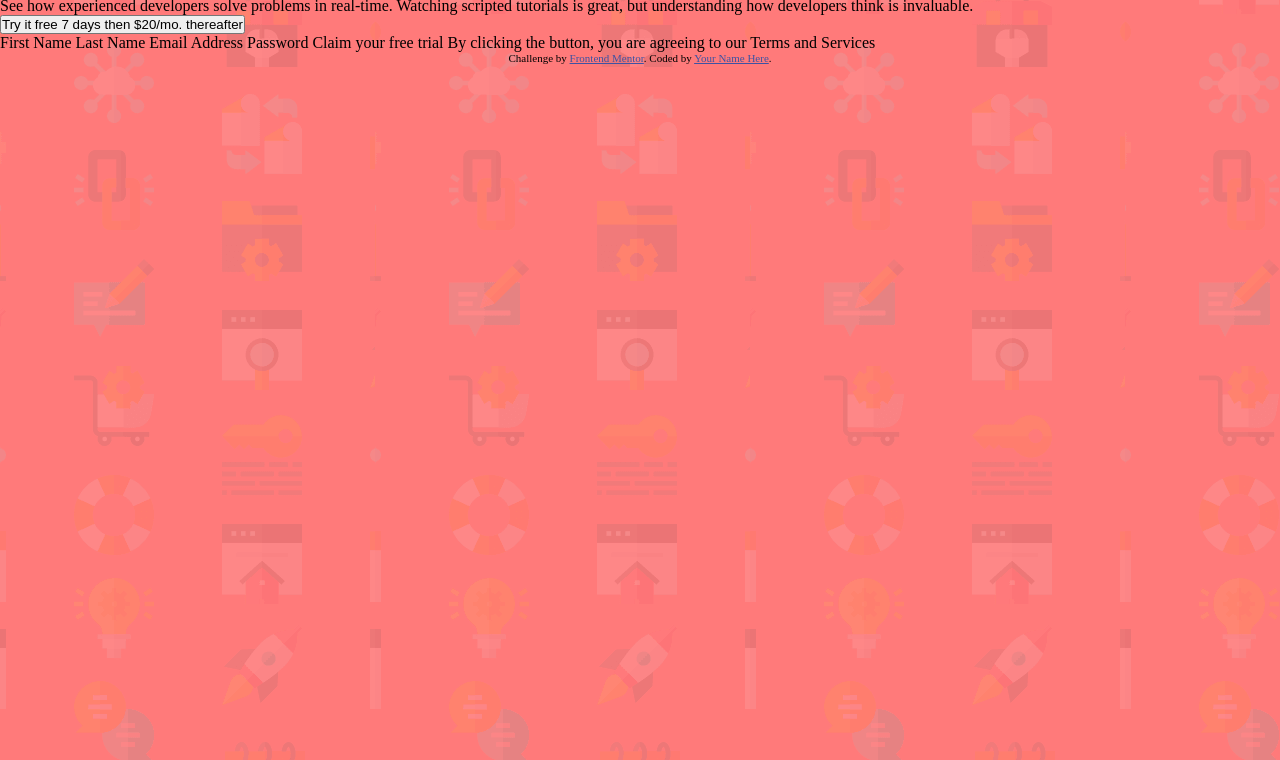
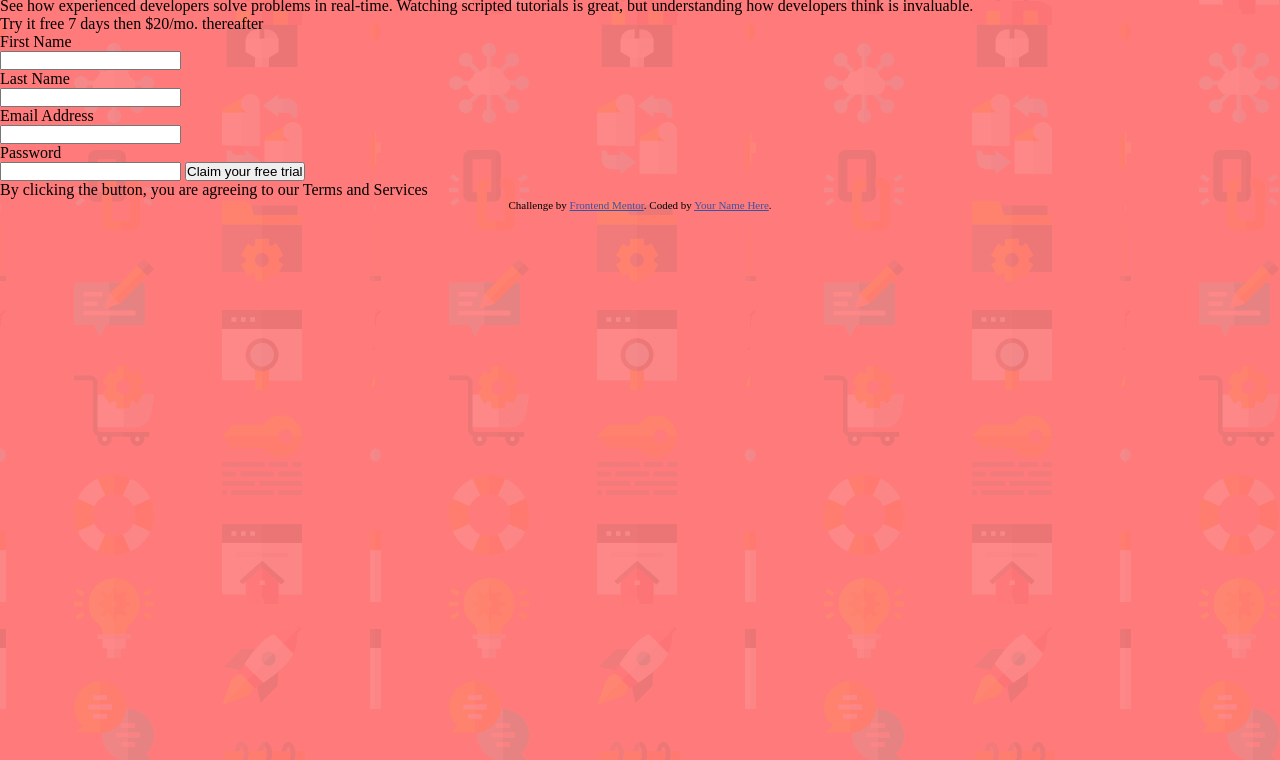
Before and after one commit to k4mlas/Intro-component-with-sign-up-form, a plain HTML site: page index.html in a window 1280 px wide. Shown: the part 40-800 px from the top of the page. Drawn offline with Linux system fonts and the light colour scheme.

Commit message:
finish code HTML

```diff
--- a/index.html
+++ b/index.html
@@ -25,16 +25,27 @@
           but understanding how developers think is invaluable.</p>
       </div>
       <div class="card__contentTwo">
-        <button class="card__btn">Try it free 7 days then $20/mo. thereafter</button>
+        <div class="card__subtitle">
+          <p class="card__subtitle__text">Try it free 7 days then $20/mo. thereafter</p>
+        </div>
         <div class="card__form">
-          First Name
-          Last Name
-          Email Address
-          Password
 
-          Claim your free trial
+          <p class="card__form__text">First Name</p>
+          <input class="card__form__input" type="text">
 
-          By clicking the button, you are agreeing to our Terms and Services
+          <p class="card__form__text">Last Name</p>
+          <input class="card__form__input" type="text">
+
+          <p class="card__form__text">Email Address</p>
+          <input class="card__form__input" type="email">
+
+          <p class="card__form__text">Password</p>
+          <input class="card__form__input" type="password">
+
+
+          <button class="card__form__btn">Claim your free trial</button>
+
+          <p class="card__form__paragraph">By clicking the button, you are agreeing to our Terms and Services</p>
         </div>
       </div>
     </div>
```
